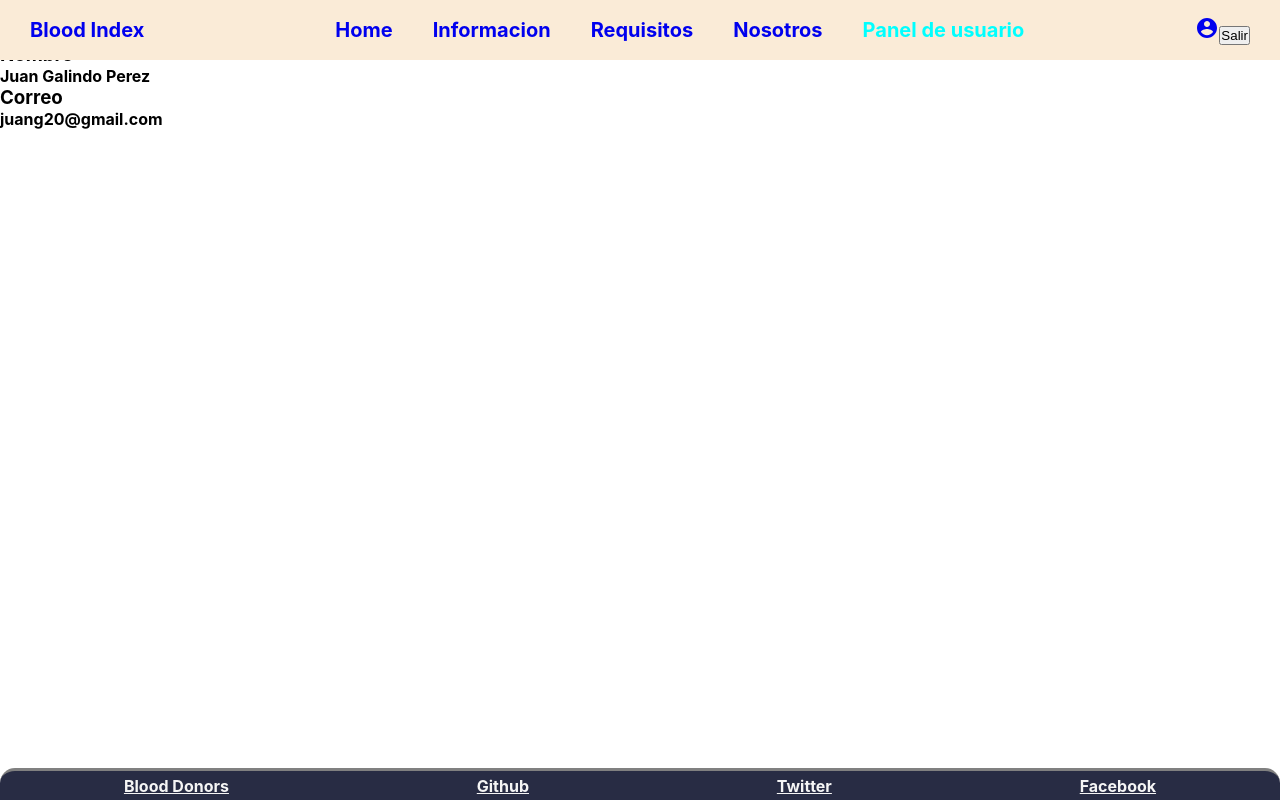
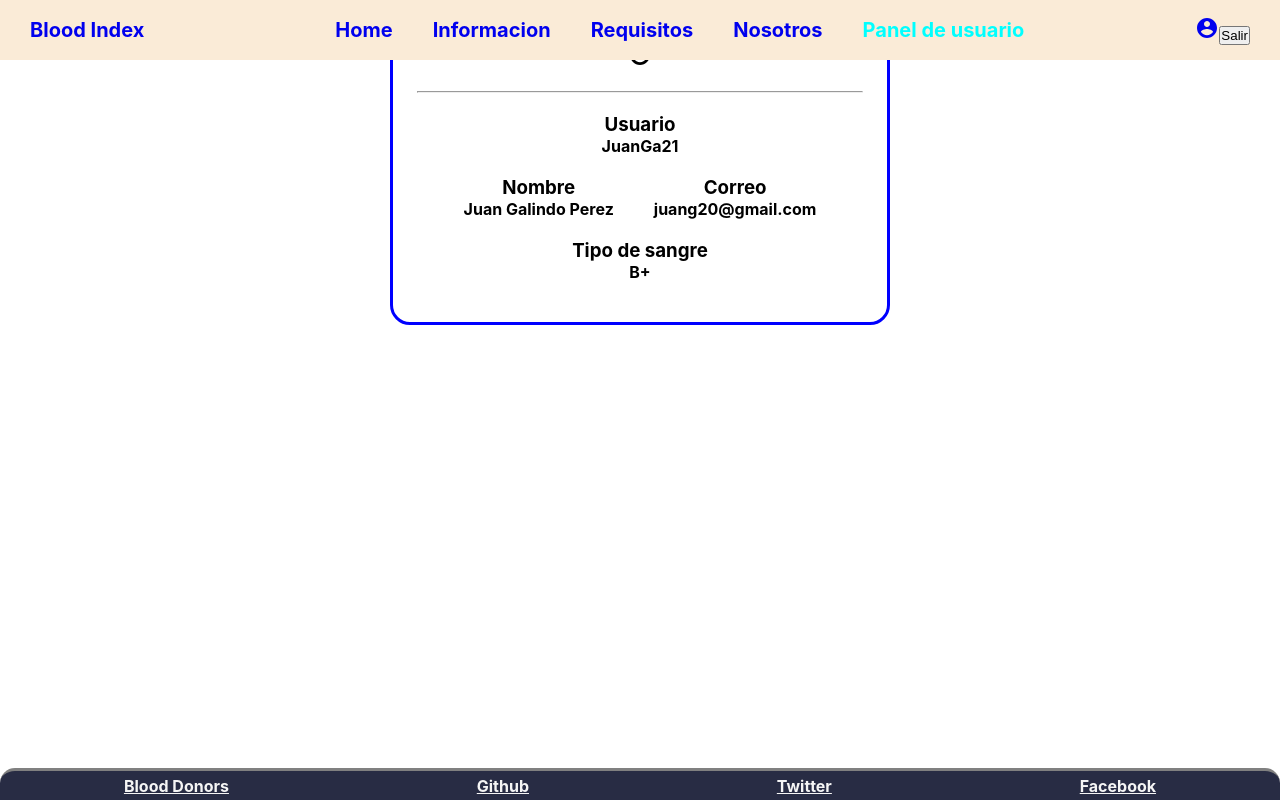
Before and after one commit to jcarlosaglez/BloodDonors-React, a React (Create React App) app: page /panel/user in a window 1280 px wide. Built offline with nearby package versions, Linux system fonts and the light colour scheme; sample sign-in values are in the browser's storage.

Commit message:
Usuarios

```diff
--- a/src/components/AccessPanel/User.js
+++ b/src/components/AccessPanel/User.js
@@ -1,13 +1,24 @@
 import React from 'react';
+import AccountCircleIcon from '@material-ui/icons/AccountCircle';
+import Container from '@material-ui/core/Container';
+import CssBaseLine from '@material-ui/core/CssBaseline';
+
+import '../../css/AccessPanel/User.css';
 
 const User = () => {
     return (
 			<>
+				<div className="user">
+					<Container>
 						<div>
+							<AccountCircleIcon />
+						</div>
+						<hr />
 						<div>
-							<h3>Nombre de usuario</h3>
+							<h3>Usuario</h3>
 							<h4>JuanGa21</h4>
 						</div>
+						<div className="flex">
 							<div>
 								<h3>Nombre</h3>
 								<h4>Juan Galindo Perez</h4>
@@ -17,6 +28,12 @@ const User = () => {
 								<h4>juang20@gmail.com</h4>
 							</div>
 						</div>
+						<div>
+							<h3>Tipo de sangre</h3>
+							<h4> B+ </h4>
+						</div>
+        	</Container>
+				</div>
 			</>
       );
 }
--- /dev/null
+++ b/src/css/AccessPanel/User.css
@@ -0,0 +1,21 @@
+.user{
+	display: flex;
+	justify-content: center;
+	text-align: center;
+	width: 80%;
+	max-width: 500px;
+	margin: auto;
+	border: 3px solid blue;
+	border-radius: 20px;
+}
+.user div {
+	margin: 20px 0;
+}
+
+.flex{
+	display: flex;
+	justify-content: center;
+}
+.flex > div{
+	margin: 0 20px;
+}
```
Lines whose indentation alone changed are shown as unchanged.
